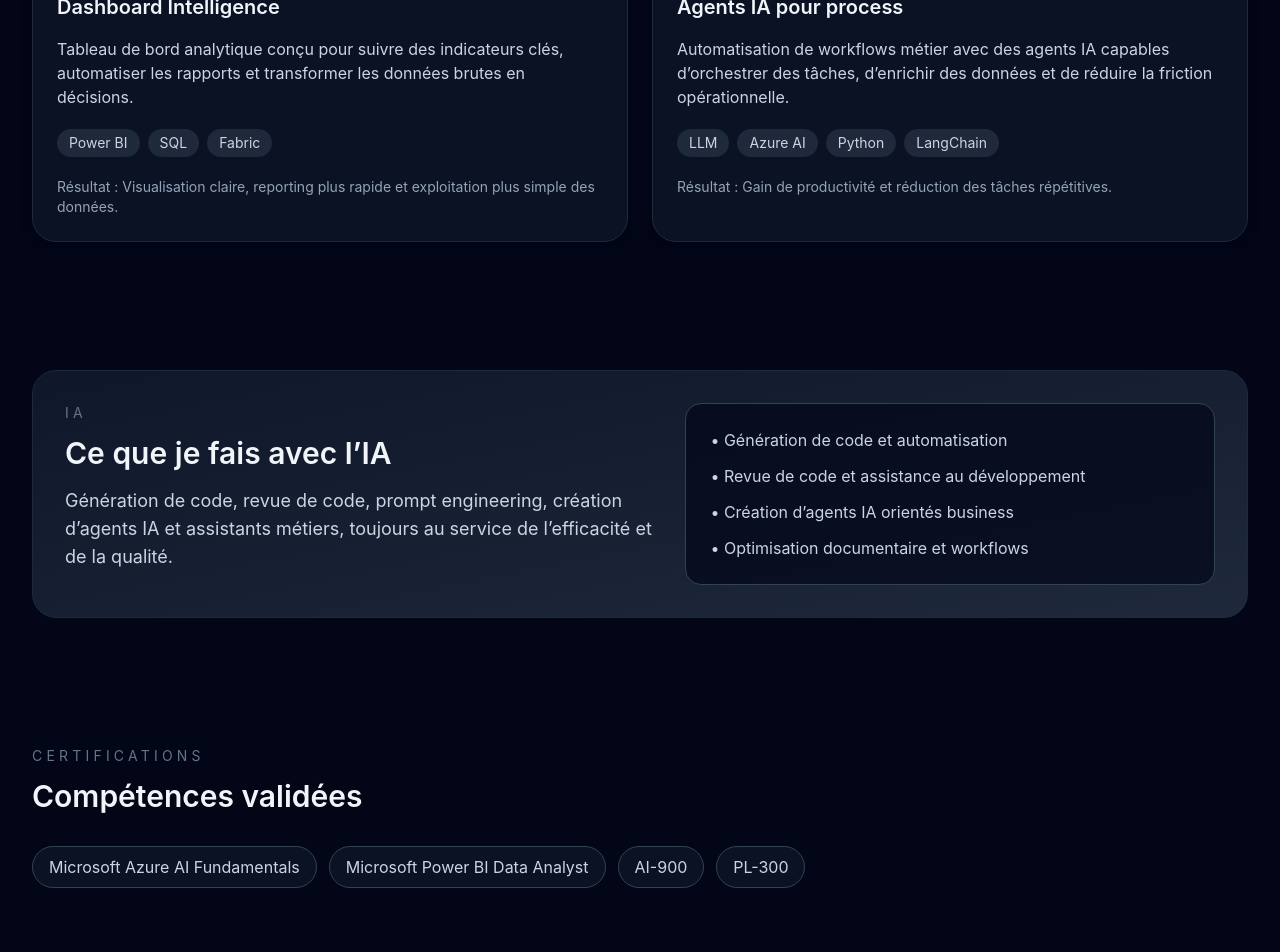
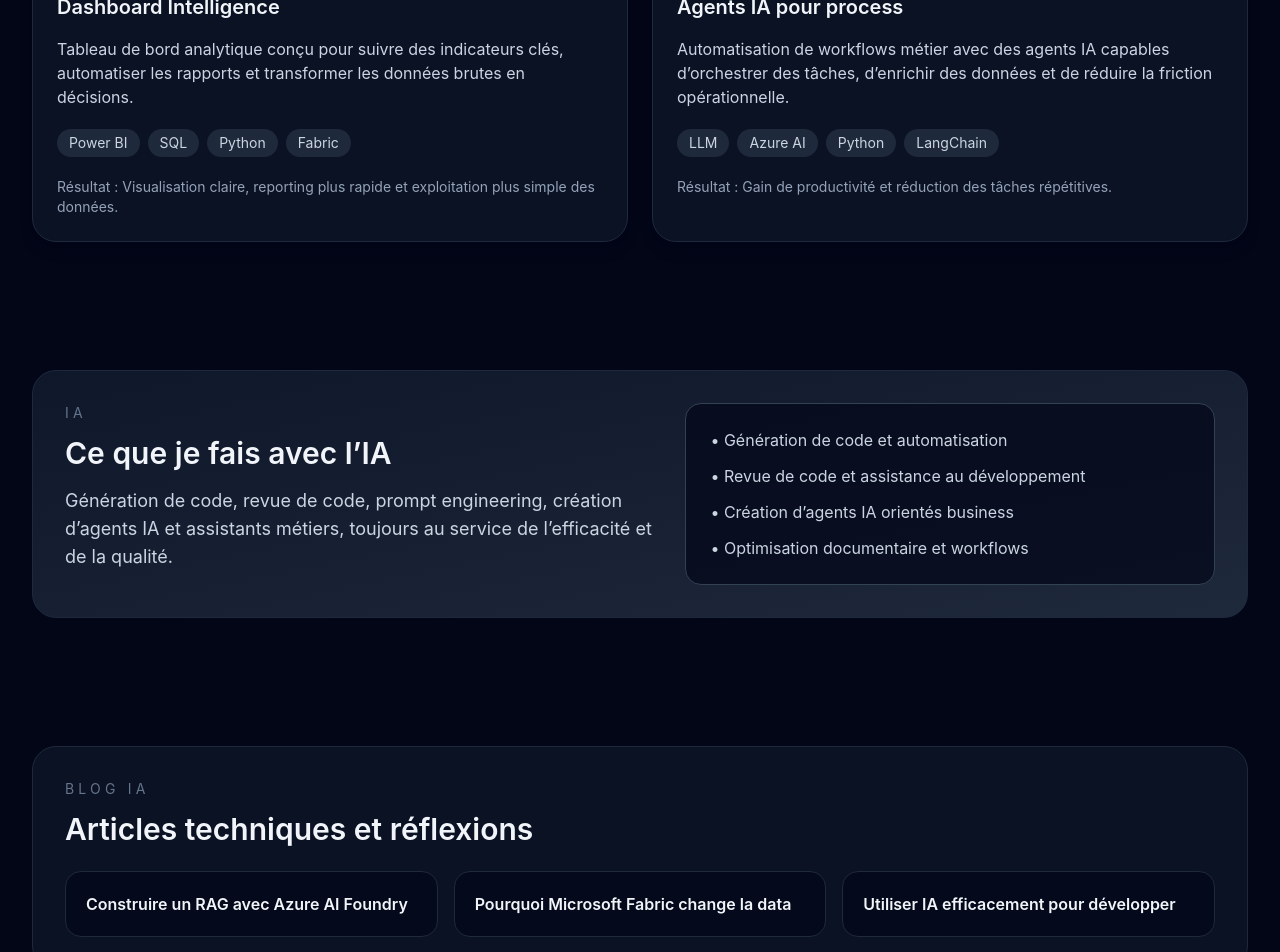
Before and after one commit to NTAF8891/NtafPortfolio, a React (Vite) app: page / in a window 1280 px wide. Shown: the part 2400-3352 px from the top of the page. Built offline with nearby package versions, Linux system fonts and the light colour scheme.

Commit message:
cv pdf ok mail a la bonne address ok

```diff
--- a/src/App.jsx
+++ b/src/App.jsx
@@ -30,7 +30,7 @@ const projects = [
     title: 'RAG Assistant',
     description:
       'Assistant conversationnel basé sur un moteur RAG pour répondre à partir de documents métier avec un contexte fiable et traçable.',
-    stack: ['Azure AI', 'Python', 'FAISS', 'Streamlit'],
+    stack: ['Azure AI', 'Python', 'Streamlit'],
     result: 'Accélération de l’accès à l’information et amélioration de la qualité des réponses.',
     accent: 'Recherche documentaire',
   },
@@ -38,7 +38,7 @@ const projects = [
     title: 'Dashboard Intelligence',
     description:
       'Tableau de bord analytique conçu pour suivre des indicateurs clés, automatiser les rapports et transformer les données brutes en décisions.',
-    stack: ['Power BI', 'SQL', 'Fabric'],
+    stack: ['Power BI', 'SQL','Python', 'Fabric'],
     result: 'Visualisation claire, reporting plus rapide et exploitation plus simple des données.',
     accent: 'Business Intelligence',
   },
@@ -51,8 +51,6 @@ const projects = [
     accent: 'Automation',
   },
 ];
-
-const certifications = ['Microsoft Azure AI Fundamentals', 'Microsoft Power BI Data Analyst', 'AI-900', 'PL-300'];
 
 function App() {
   return (
@@ -213,20 +211,6 @@ function App() {
           </div>
         </section>
 
-        <section className="mx-auto max-w-7xl px-6 py-16 lg:px-8">
-          <div className="mb-8">
-            <p className="text-sm uppercase tracking-[0.3em] text-slate-500">Certifications</p>
-            <h2 className="mt-3 text-3xl font-semibold">Compétences validées</h2>
-          </div>
-          <div className="flex flex-wrap gap-3">
-            {certifications.map((cert) => (
-              <span key={cert} className="rounded-full border border-slate-700 bg-slate-900/70 px-4 py-2 text-slate-300">
-                {cert}
-              </span>
-            ))}
-          </div>
-        </section>
-
         <section id="blog" className="mx-auto max-w-7xl px-6 py-16 lg:px-8">
           <div className="rounded-3xl border border-slate-800 bg-slate-900/70 p-8">
             <p className="text-sm uppercase tracking-[0.3em] text-slate-500">Blog IA</p>
@@ -239,7 +223,7 @@ function App() {
                 <h3 className="font-semibold">Pourquoi Microsoft Fabric change la data</h3>
               </div>
               <div className="rounded-2xl border border-slate-800 bg-slate-950/70 p-5">
-                <h3 className="font-semibold">Utiliser ChatGPT efficacement pour développer</h3>
+                <h3 className="font-semibold">Utiliser IA efficacement pour développer</h3>
               </div>
             </div>
           </div>
@@ -253,7 +237,7 @@ function App() {
               Je suis ouvert aux opportunités en data, intelligence artificielle et développement cloud.
             </p>
             <div className="mt-6 flex flex-wrap justify-center gap-4">
-              <a href="mailto:arthur@example.com" className="rounded-full bg-cyan-500 px-5 py-3 font-medium text-slate-950 transition hover:bg-cyan-400">
+              <a href="mailto:arthurnemangou@gmail.com" className="rounded-full bg-cyan-500 px-5 py-3 font-medium text-slate-950 transition hover:bg-cyan-400">
                 Me contacter
               </a>
               <a href="/profil-technique-arthur-nemangou.pdf" download className="rounded-full border border-slate-700 px-5 py-3 font-medium transition hover:border-cyan-400 hover:text-cyan-300">
```
Also changed, not shown: 1 other file (tests, documents, lock files or other folders).
